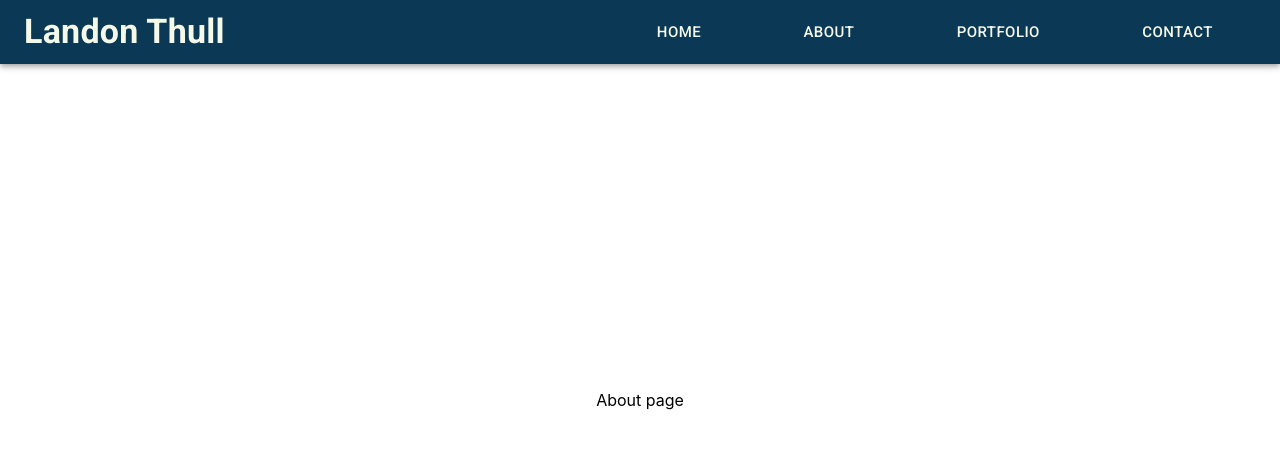
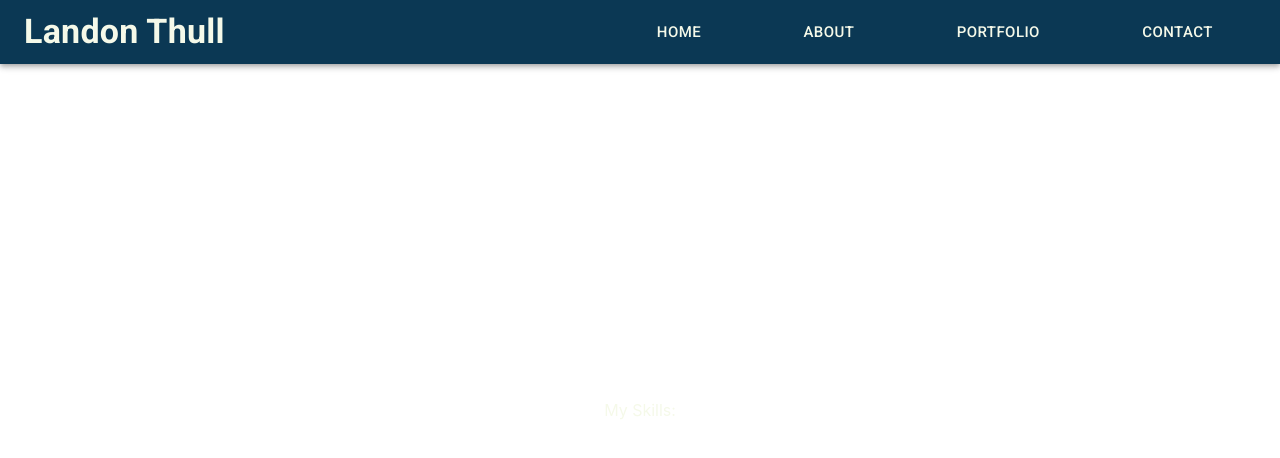
Before and after one commit to landon-thull/Portfolio-1, a React (Create React App) app in the folder my-app/: page /about in a window 1280 px wide. Shown: the top 458 px of the page. Built offline with nearby package versions, Linux system fonts and the light colour scheme.

Commit message:
changed particle color

```diff
--- a/my-app/src/App.css
+++ b/my-app/src/App.css
@@ -4,6 +4,10 @@ body {
 
 body::-webkit-scrollbar {
   display: none;
+}
+
+.content {
+  position: relative;
 }
 
 * {
--- a/my-app/src/components/About.tsx
+++ b/my-app/src/components/About.tsx
@@ -1,4 +1,4 @@
-import { Container } from "@mui/material";
+import { Container, Box } from "@mui/material";
 
 export default function About() {
   return (
@@ -10,9 +10,28 @@ export default function About() {
         justifyContent: "center",
         alignItems: "center",
         display: "flex",
+        flexDirection: "column",
+        color: "#F5F9E9",
       }}
     >
-      About page
+      <Box
+        sx={{
+          width: "100%",
+          height: "50%",
+          textAlign: "center",
+        }}
+      >
+        About Me:
+      </Box>
+      <Box
+        sx={{
+          width: "100%",
+          height: "50%",
+          textAlign: "center",
+        }}
+      >
+        My Skills:
+      </Box>
     </Container>
   );
 }
--- a/my-app/src/components/Contact.tsx
+++ b/my-app/src/components/Contact.tsx
@@ -10,6 +10,7 @@ export default function Contact() {
         justifyContent: "center",
         alignItems: "center",
         display: "flex",
+        color: "#F5F9E9",
       }}
     >
       Contact page
--- a/my-app/src/components/HeroPage.tsx
+++ b/my-app/src/components/HeroPage.tsx
@@ -13,7 +13,7 @@ const particlesConfig = {
       value: "#F5F9E9",
     },
     links: {
-      color: "#78C3FB",
+      color: "#0B3854",
       distance: 100,
       enable: true,
     },
--- a/my-app/src/components/Portfolio.tsx
+++ b/my-app/src/components/Portfolio.tsx
@@ -10,9 +10,8 @@ export default function Portfolio() {
         justifyContent: "center",
         alignItems: "center",
         display: "flex",
+        color: "#F5F9E9",
       }}
-    >
-      Portfolio page
-    </Container>
+    ></Container>
   );
 }
```
